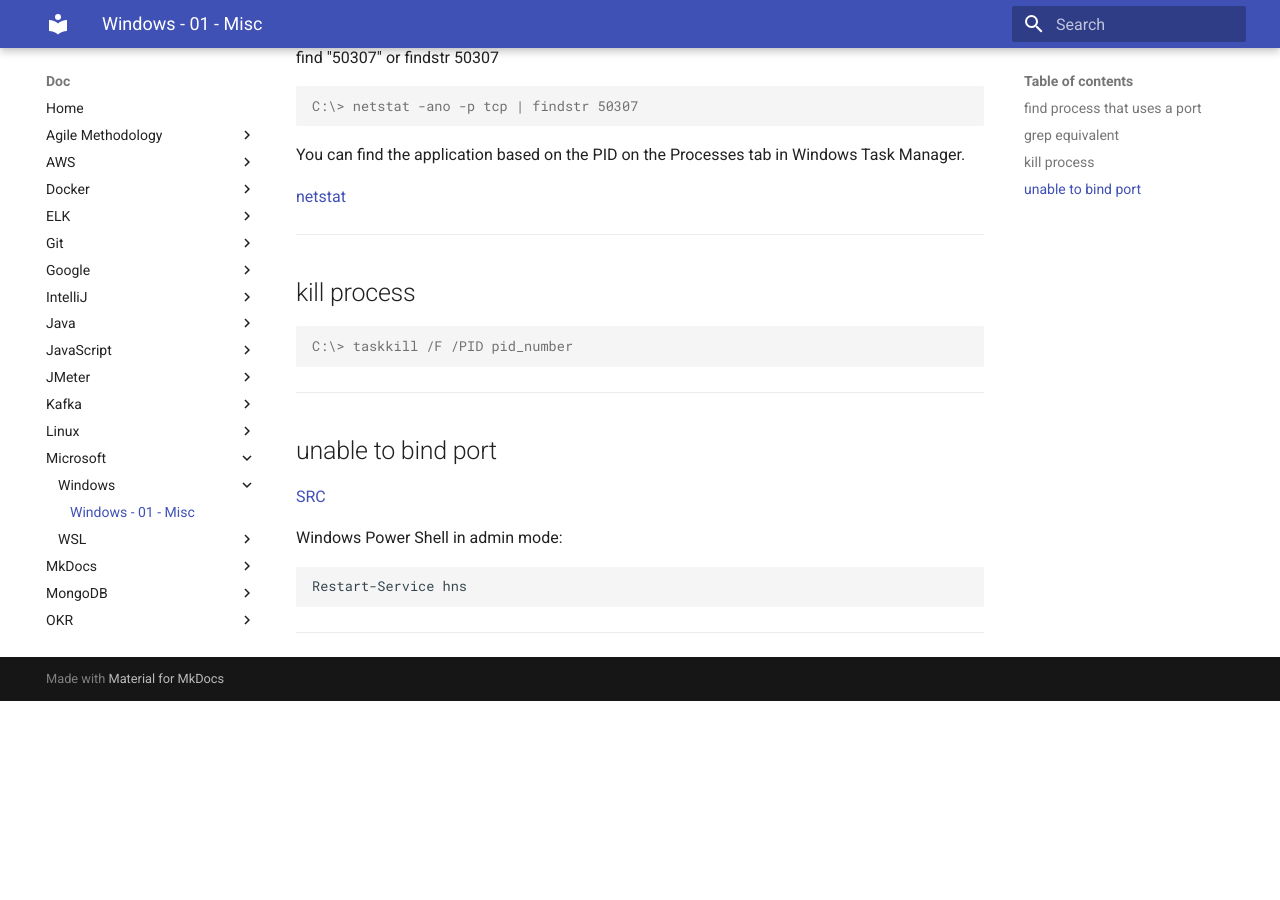
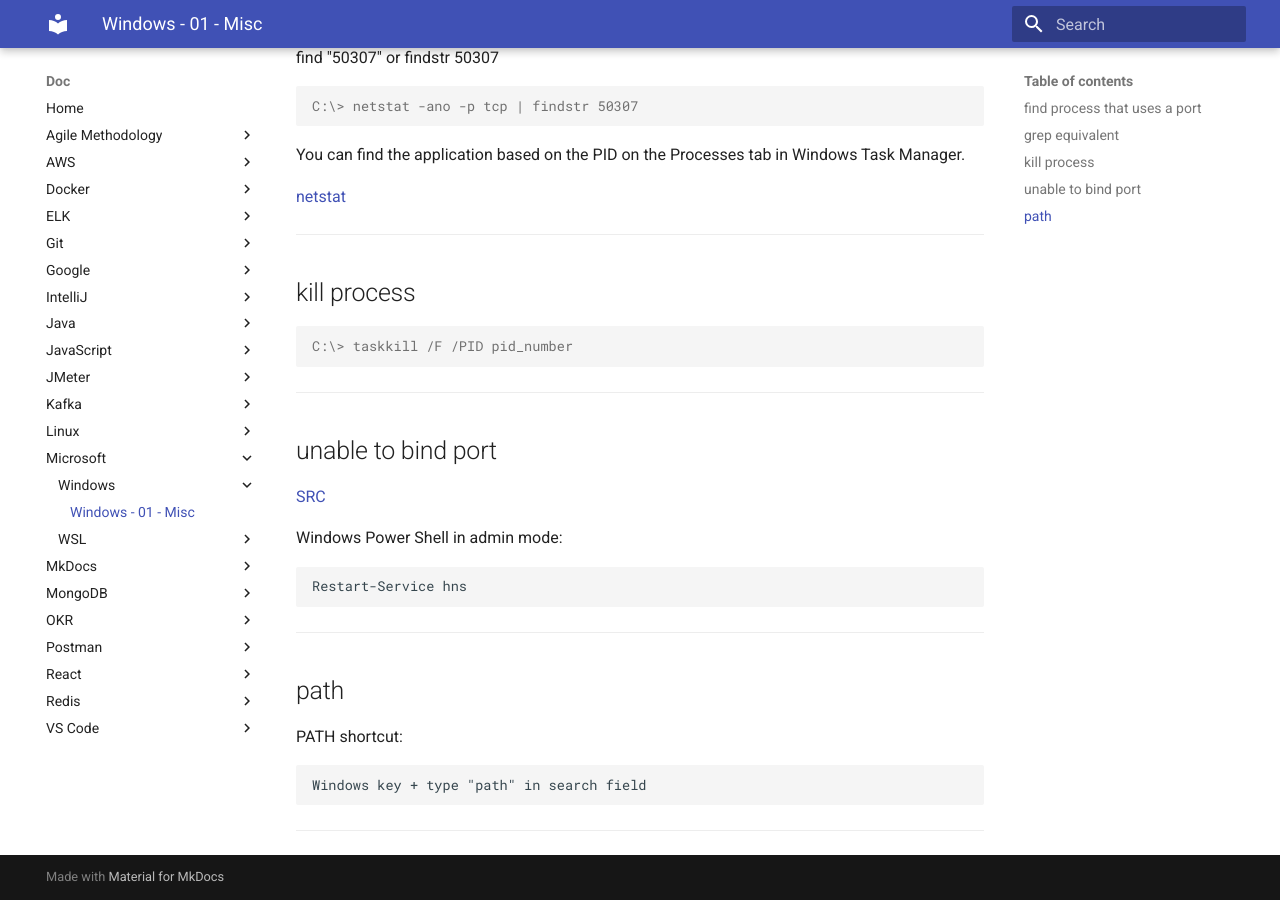
Before and after one commit to oldu73/doc, an MkDocs documentation site: the page built from docs/microsoft/windows/1-windows-misc.md, in a window 1280 px wide and 900 px high, scrolled down 736 px. Built offline with MkDocs 1.6.1 and Material for MkDocs 9.7.7, drawn with Linux system fonts in a browser that asks for light colours; before the commit the page ends 1437 px from its top, so only the background shows below that.

Commit message:
windows key path shortcut

````diff
--- a/docs/microsoft/windows/1-windows-misc.md
+++ b/docs/microsoft/windows/1-windows-misc.md
@@ -1,6 +1,6 @@
 # Windows - 01 - Misc
 
-***
+---
 
 ## find process that uses a port
 
@@ -28,7 +28,7 @@
 C:\> Get-Process -Id (Get-NetTCPConnection -LocalPort 50307).OwningProcess
 ```
 
-***
+---
 
 ## grep equivalent
 
@@ -42,7 +42,7 @@
 
 [netstat](https://learn.microsoft.com/en-us/windows-server/administration/windows-commands/netstat)
 
-***
+---
 
 ## kill process
 
@@ -50,7 +50,7 @@
 C:\> taskkill /F /PID pid_number
 ```
 
-***
+---
 
 ## unable to bind port
 
@@ -62,4 +62,14 @@
 Restart-Service hns
 ```
 
-***
+---
+
+## path
+
+PATH shortcut:
+
+```txt
+Windows key + type "path" in search field
+```
+
+---
````
